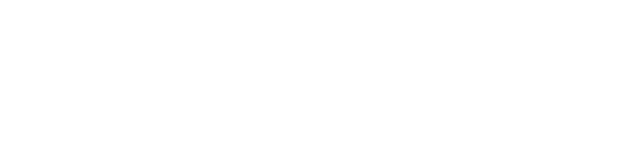
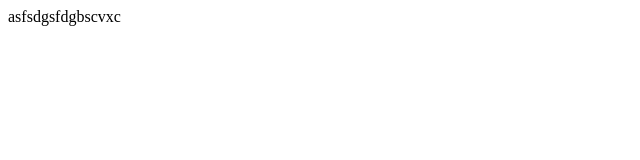
Before and after one commit to justinquidit12/sdfsdf, a plain HTML site: page index.html in a window 1280 px wide. Shown: the whole page, without its empty margins (0-640 px from the left). Drawn offline with Linux system fonts and the light colour scheme.

Commit message:
DFGHDFHDF

```diff
--- a/index.html
+++ b/index.html
@@ -6,6 +6,6 @@
     <title>Document</title>
 </head>
 <body>
-
+    asfsdgsfdgbscvxc
 </body>
 </html>
```
